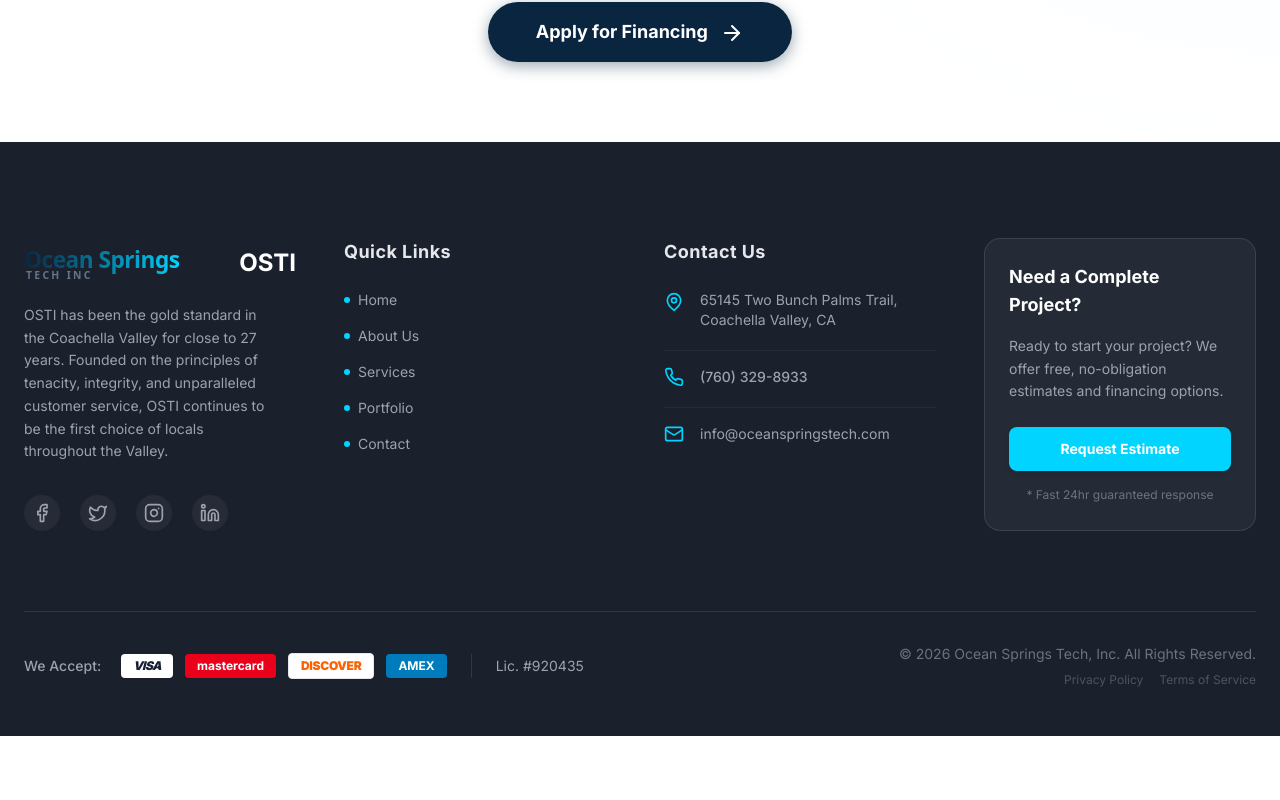
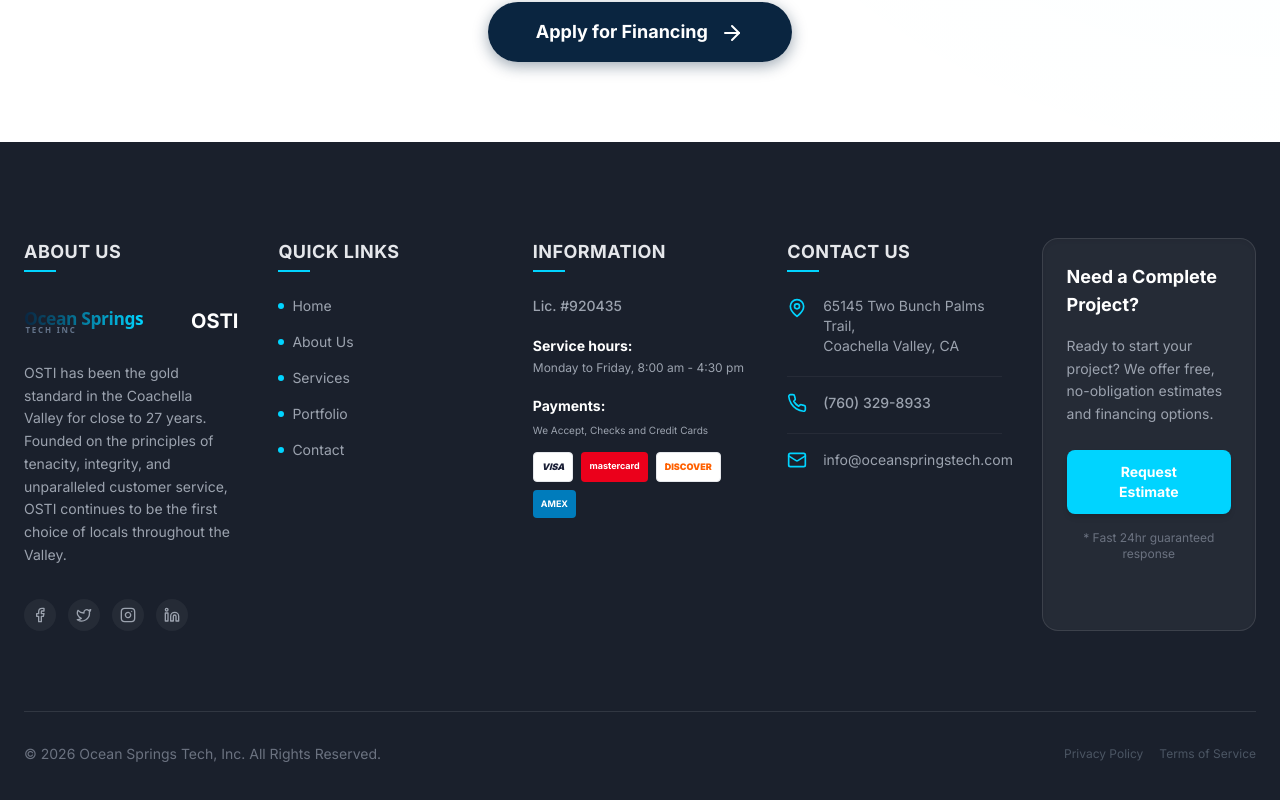
Before and after one commit to japaka876-boop/OSTI, a Next.js app: page / in a window 1280 px wide. Shown: the part 3242-4042 px from the top of the page. Before the commit the page ends 3978 px from the top, so only its background shows below. Built offline with nearby package versions, Linux system fonts and the light colour scheme.

Commit message:
Finalizar rediseño del footer con columna de Informacion y About Us

```diff
--- a/app/page.tsx
+++ b/app/page.tsx
@@ -570,24 +570,31 @@ export default function HomePage() {
       {/* FOOTER */}
       <footer id="contact" className="bg-dark-gray text-white pt-24 pb-12">
         <div className="container mx-auto px-6">
-            <div className="grid grid-cols-1 md:grid-cols-2 lg:grid-cols-4 gap-12 text-sm">
+            <div className="grid grid-cols-1 md:grid-cols-2 lg:grid-cols-3 xl:grid-cols-5 gap-10 text-sm">
                 <div>
-                    <h3 className="font-heading text-2xl font-bold mb-4 flex items-center gap-2">
-                      <Logo /> OSTI
+                    <h3 className="font-heading text-lg font-bold mb-6 tracking-wide text-gray-200 uppercase flex flex-col items-start gap-1">
+                      About Us
+                      <span className="w-8 h-[2px] bg-accent-cyan"></span>
                     </h3>
-                    <p className="text-gray-400 text-sm mt-4 leading-relaxed pr-4">
-                      OSTI has been the gold standard in the Coachella Valley for close to 27 years. Founded on the principles of tenacity, integrity, and unparalleled customer service, OSTI continues to be the first choice of locals throughout the Valley.
+                    <div className="flex items-center gap-2 mb-4">
+                       <Logo /> <span className="text-xl font-bold">OSTI</span>
+                    </div>
+                    <p className="text-gray-400 text-sm leading-relaxed pr-2">
+                       OSTI has been the gold standard in the Coachella Valley for close to 27 years. Founded on the principles of tenacity, integrity, and unparalleled customer service, OSTI continues to be the first choice of locals throughout the Valley.
                     </p>
-                    <div className="mt-8 flex space-x-5">
-                        <a href="#" aria-label="Facebook" className="text-gray-400 hover:text-accent-cyan transition-colors bg-white/5 p-2 rounded-full"><Facebook className="h-5 w-5" /></a>
-                        <a href="#" aria-label="Twitter" className="text-gray-400 hover:text-accent-cyan transition-colors bg-white/5 p-2 rounded-full"><Twitter className="h-5 w-5" /></a>
-                        <a href="#" aria-label="Instagram" className="text-gray-400 hover:text-accent-cyan transition-colors bg-white/5 p-2 rounded-full"><Instagram className="h-5 w-5" /></a>
-                        <a href="#" aria-label="LinkedIn" className="text-gray-400 hover:text-accent-cyan transition-colors bg-white/5 p-2 rounded-full"><Linkedin className="h-5 w-5" /></a>
+                    <div className="mt-8 flex space-x-3">
+                        <a href="#" aria-label="Facebook" className="text-gray-400 hover:text-accent-cyan transition-colors bg-white/5 p-2 rounded-full"><Facebook className="h-4 w-4" /></a>
+                        <a href="#" aria-label="Twitter" className="text-gray-400 hover:text-accent-cyan transition-colors bg-white/5 p-2 rounded-full"><Twitter className="h-4 w-4" /></a>
+                        <a href="#" aria-label="Instagram" className="text-gray-400 hover:text-accent-cyan transition-colors bg-white/5 p-2 rounded-full"><Instagram className="h-4 w-4" /></a>
+                        <a href="#" aria-label="LinkedIn" className="text-gray-400 hover:text-accent-cyan transition-colors bg-white/5 p-2 rounded-full"><Linkedin className="h-4 w-4" /></a>
                     </div>
                 </div>
 
                 <div>
-                    <h3 className="font-heading text-lg font-bold mb-6 tracking-wide text-gray-200">Quick Links</h3>
+                    <h3 className="font-heading text-lg font-bold mb-6 tracking-wide text-gray-200 uppercase flex flex-col items-start gap-1">
+                      Quick Links
+                      <span className="w-8 h-[2px] bg-accent-cyan"></span>
+                    </h3>
                     <ul className="space-y-4">
                         <li><a href="#" className="text-gray-400 hover:text-accent-cyan hover:pl-2 transition-all flex items-center"><span className="w-1.5 h-1.5 bg-accent-cyan rounded-full mr-2"></span>Home</a></li>
                         <li><a href="#about" className="text-gray-400 hover:text-accent-cyan hover:pl-2 transition-all flex items-center"><span className="w-1.5 h-1.5 bg-accent-cyan rounded-full mr-2"></span>About Us</a></li>
@@ -598,7 +605,34 @@ export default function HomePage() {
                 </div>
 
                 <div>
-                    <h3 className="font-heading text-lg font-bold mb-6 tracking-wide text-gray-200">Contact Us</h3>
+                    <h3 className="font-heading text-lg font-bold mb-6 tracking-wide text-gray-200 uppercase flex flex-col items-start gap-1">
+                      Information
+                      <span className="w-8 h-[2px] bg-accent-cyan"></span>
+                    </h3>
+                    <div className="space-y-5 text-gray-400">
+                        <p className="font-medium">Lic. #920435</p>
+                        <div>
+                            <p className="text-white font-bold mb-1">Service hours:</p>
+                            <p className="text-xs">Monday to Friday, 8:00 am - 4:30 pm</p>
+                        </div>
+                        <div>
+                            <p className="text-white font-bold mb-1">Payments:</p>
+                            <p className="text-[10px] mb-3">We Accept, Checks and Credit Cards</p>
+                            <div className="flex flex-wrap gap-2 mt-2">
+                               <div className="bg-white px-2 py-1 rounded text-[#1a1f36] font-black text-[9px] italic border border-gray-200">VISA</div>
+                               <div className="bg-[#eb001b] px-2 py-1 rounded text-white font-bold text-[9px]">mastercard</div>
+                               <div className="bg-white px-2 py-1 rounded text-[#ff6000] font-black text-[9px] border border-gray-200 shadow-sm">DISCOVER</div>
+                               <div className="bg-[#007cbc] px-2 py-1 rounded text-white font-bold text-[9px]">AMEX</div>
+                            </div>
+                        </div>
+                    </div>
+                </div>
+
+                <div>
+                    <h3 className="font-heading text-lg font-bold mb-6 tracking-wide text-gray-200 uppercase flex flex-col items-start gap-1">
+                      Contact Us
+                      <span className="w-8 h-[2px] bg-accent-cyan"></span>
+                    </h3>
                     <ul className="space-y-5">
                         <li className="flex items-start">
                             <MapPin className="h-5 w-5 mr-4 text-accent-cyan flex-shrink-0 mt-0.5" />
@@ -617,7 +651,7 @@ export default function HomePage() {
                     </ul>
                 </div>
 
-                 <div className="bg-white/5 p-6 rounded-2xl border border-white/10">
+                 <div className="bg-white/5 p-6 rounded-2xl border border-white/10 shadow-inner">
                     <h3 className="font-heading text-lg font-bold mb-4 text-white">Need a Complete Project?</h3>
                     <p className="text-gray-400 mb-6 leading-relaxed">Ready to start your project? We offer free, no-obligation estimates and financing options.</p>
                     <button className="bg-accent-cyan text-white font-bold py-3 px-6 rounded-lg hover:bg-white hover:text-primary-blue transition-all shadow-md w-full">
@@ -628,22 +662,12 @@ export default function HomePage() {
             </div>
 
             <div className="mt-20 pt-8 border-t border-white/10 flex flex-col md:flex-row justify-between items-center gap-8">
-                {/* Payments & License */}
-                <div className="flex flex-col md:flex-row items-center gap-6">
-                   <div className="flex items-center gap-3">
-                       <span className="text-gray-400 font-medium text-sm mr-2">We Accept:</span>
-                       <div className="bg-white px-3 py-1 rounded text-[#1a1f36] font-black text-xs italic shadow-sm tracking-tighter">VISA</div>
-                       <div className="bg-[#eb001b] px-3 py-1 rounded text-white font-bold text-xs shadow-sm">mastercard</div>
-                       <div className="bg-white px-3 py-1 rounded text-[#ff6000] font-black text-xs shadow-sm tracking-tight border border-gray-200">DISCOVER</div>
-                       <div className="bg-[#007cbc] px-3 py-1 rounded text-white font-bold text-xs shadow-sm">AMEX</div>
-                   </div>
-                   <div className="hidden md:block w-px h-6 bg-white/10"></div>
-                   <div className="text-gray-400 text-sm">Lic. #920435</div>
+                <div className="text-gray-500 text-sm">
+                   &copy; {new Date().getFullYear()} Ocean Springs Tech, Inc. All Rights Reserved.
                 </div>
 
-                {/* Copyright & Links */}
+                {/* Secondary Links */}
                 <div className="flex flex-col md:items-end gap-2 text-center md:text-right">
-                    <p className="text-gray-500 text-sm">&copy; {new Date().getFullYear()} Ocean Springs Tech, Inc. All Rights Reserved.</p>
                     <div className="flex justify-center md:justify-end gap-4 text-xs text-gray-600">
                       <a href="#" className="hover:text-accent-cyan transition-colors">Privacy Policy</a>
                       <a href="#" className="hover:text-accent-cyan transition-colors">Terms of Service</a>
```
